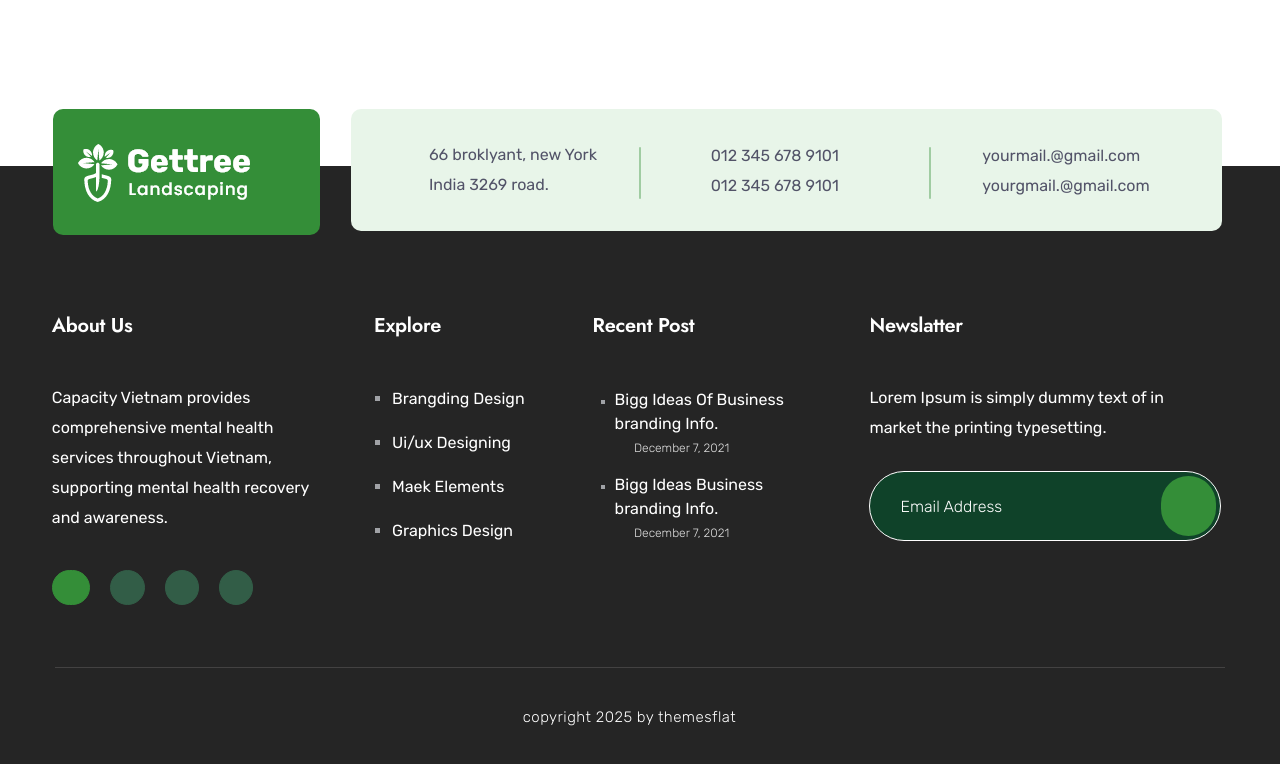
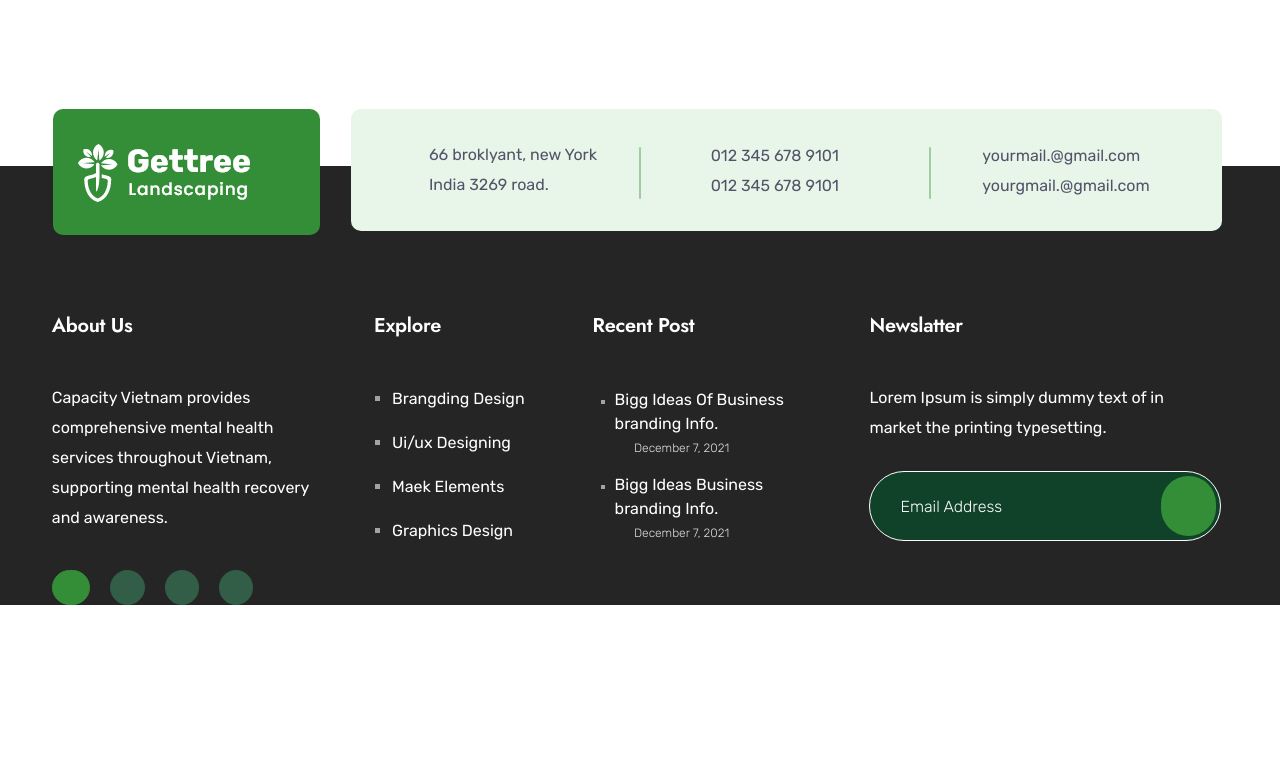
Before and after one commit to botross/capacity-vietnam, a Next.js app: page / in a window 1280 px wide. Shown: the part 8560-9324 px from the top of the page. After the commit the page ends 9165 px from the top, so only its background shows below. Built offline with nearby package versions, Linux system fonts and the light colour scheme; a web font is replaced by a local one.

Commit message:
Remove copyright section from Footer1 component to streamline footer design.

```diff
--- a/components/footers/Footer1.jsx
+++ b/components/footers/Footer1.jsx
@@ -225,19 +225,7 @@ export default function Footer1() {
           </div>
         </div>
       </div>
-      <div className="footer-bottom">
-        <div className="container">
-          <div className="row">
-            <div className="col-md-12">
-              <div className="copyright link-style4">
-                <p className="copyright-text">
-                  copyright {new Date().getFullYear()} by themesflat
-                </p>
-              </div>
-            </div>
-          </div>
-        </div>
-      </div>
+
     </footer>
   );
 }
```
